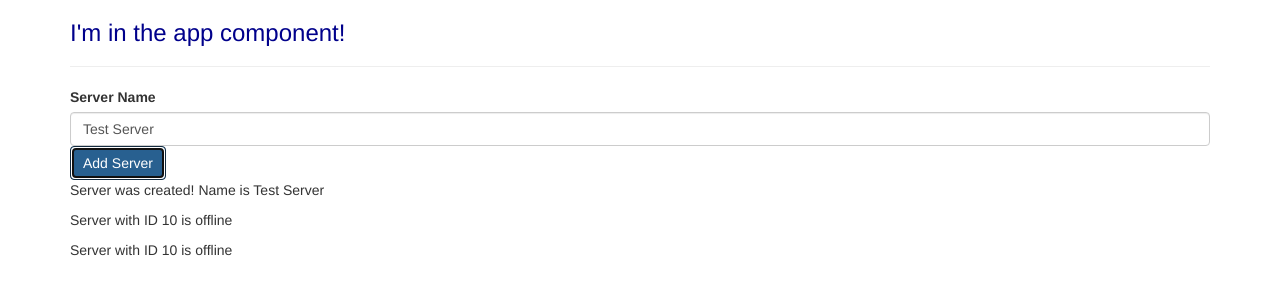
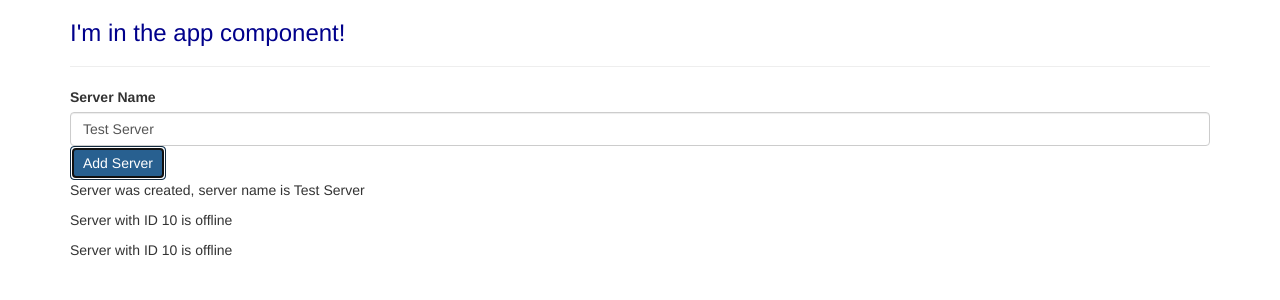
Before and after one commit to Zicky78/learning-angular, an Angular app: page / in a window 1280 px wide. Both pictures are taken after a click on the button "Add Server". Shown: the top 300 px of the page. Built offline with nearby package versions, Linux system fonts and the light colour scheme.

Commit message:
asdasdasddSDVWV

```diff
--- a/src/app/servers/servers.component.html
+++ b/src/app/servers/servers.component.html
@@ -2,7 +2,6 @@
 <input type="text" class='form-control' [(ngModel)]="serverName">
 
 <button class='btn btn-primary' [disabled]="!allowNewServer" (click)="onCreateServer()">Add Server</button>
-<p>{{ serverCreationStatus }}</p>
-
+<p *ngIf="serverCreated; else noServer">Server was created, server name is {{ serverName }}</p>
 <app-server></app-server>
 <app-server></app-server>
--- a/src/app/servers/servers.component.ts
+++ b/src/app/servers/servers.component.ts
@@ -9,6 +9,7 @@
   allowNewServer = false;
   serverCreationStatus = 'No server was created';
   serverName = 'Test Server';
+  serverCreated = false;
   constructor() {
     setTimeout(() => {
       this.allowNewServer = true;
@@ -19,6 +20,7 @@
   }
 
   onCreateServer() {
+    this.serverCreated = true;
     this.serverCreationStatus = 'Server was created! Name is ' + this.serverName;
   }
 
```
